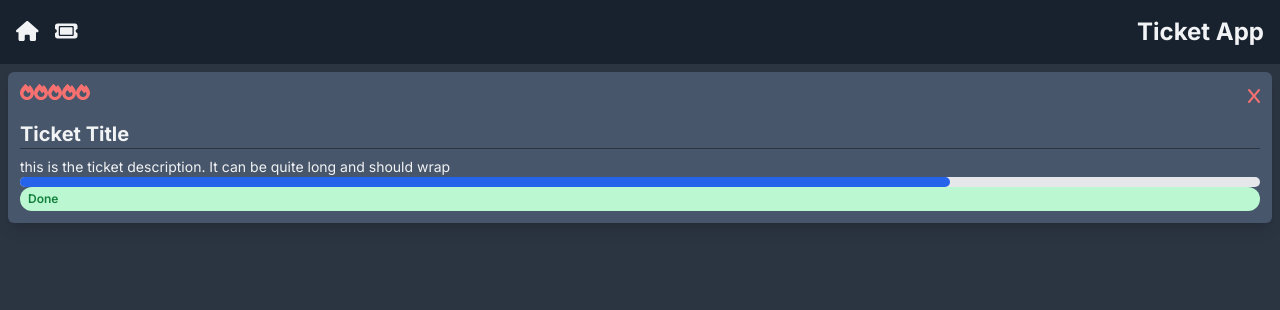
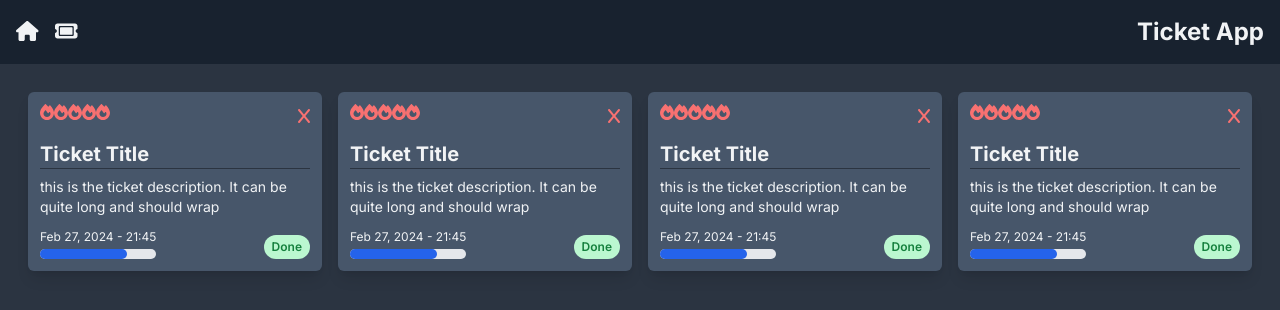
Before and after one commit to ilcande/ticket-app, a Next.js app: page / in a window 1280 px wide. Shown: the top 310 px of the page. Built offline with nearby package versions, Linux system fonts and the light colour scheme.

Commit message:
style components

```diff
--- a/app/(components)/TicketCard.jsx
+++ b/app/(components)/TicketCard.jsx
@@ -21,8 +21,24 @@
       <p className="whitespace-pre-wrap">
         this is the ticket description. It can be quite long and should wrap
       </p>
-      <ProgressDisplay />
-      <StatusDisplay />
+      <div className="flex-grow"></div>
+      <div className="flex mt-2">
+        <div className="flex flex-col">
+          {/* date eu */}
+          <p className="text-xs my-1">
+            {new Date().toLocaleDateString("en-US", {
+              year: "numeric",
+              month: "short",
+              day: "numeric",
+            })}{" "}
+            - {new Date().getHours()}:{new Date().getMinutes()}
+          </p>
+          <ProgressDisplay />
+        </div>
+        <div className="ml-auto flex items-end">
+          <StatusDisplay />
+        </div>
+      </div>
     </div>
   );
 };
--- a/app/page.jsx
+++ b/app/page.jsx
@@ -2,8 +2,13 @@
 
 const Dashboard = () => {
   return (
-    <div>
-      <TicketCard />
+    <div className="p-5">
+      <div className="lg:grid grid-cols-2 xl:grid-cols-4">
+        <TicketCard />
+        <TicketCard />
+        <TicketCard />
+        <TicketCard />
+      </div>
     </div>
   );
 };
```
